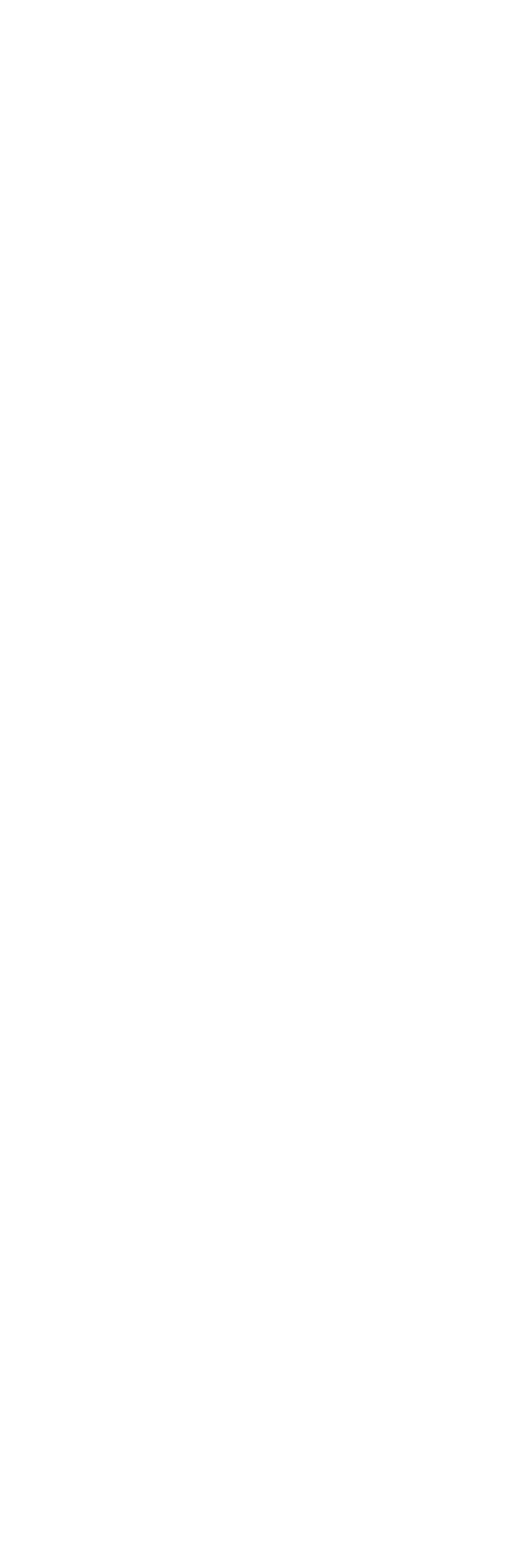
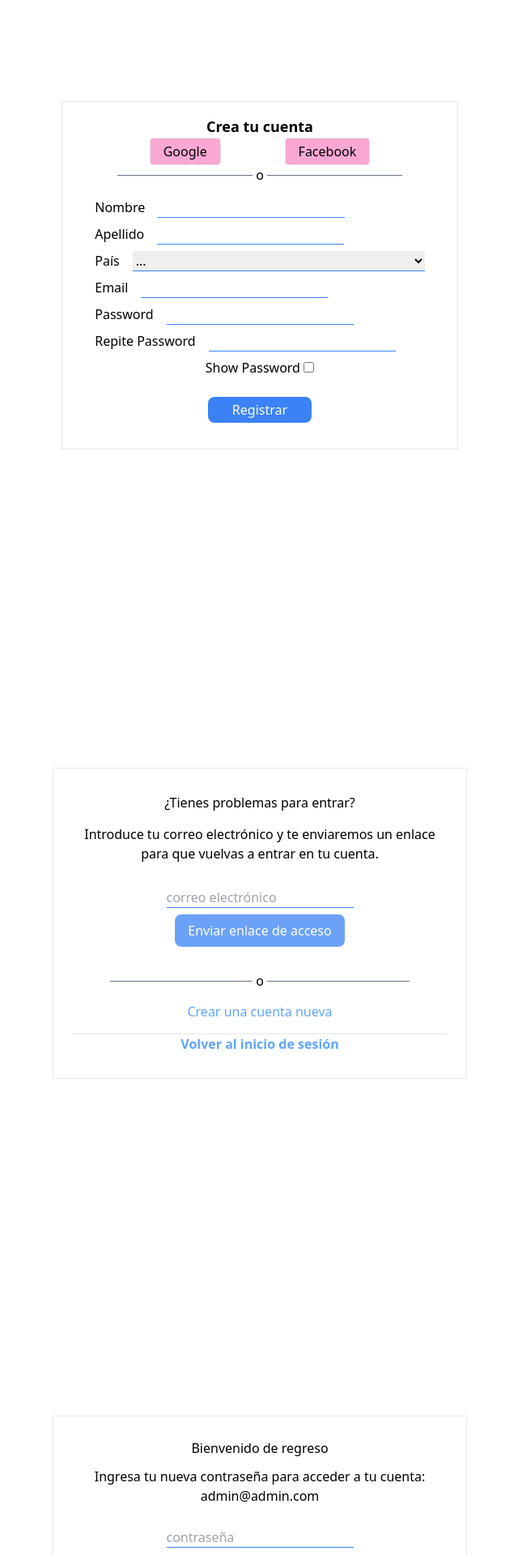
Before and after one commit to No-Country/c15-20-ft-node-react, a React (Vite) app in the folder Frontend/: page /signup in a window 1280 px wide. Shown: the part 860-2780 px from the top of the page at 81% size, without its empty margins (319-959 px from the left). Before the commit the page ends 800 px from the top, so only its background shows below. Built offline with nearby package versions, Linux system fonts and the light colour scheme.

Commit message:
realizada conexion de sign up. actualizacion de async/await. en updatePass hecha conexoin, revisemos user-crud-router el findUserById y utilizar quizas findUserByEmail

```diff
--- a/Frontend/src/App.jsx
+++ b/Frontend/src/App.jsx
@@ -1,9 +1,15 @@
 import Login from "./Pages/Login/Login";
+import SignUp from "./Pages/SignUp/SignUp";
+import ForgotPassword from "./Pages/ForgotPass/ForgotPassword";
+import UpdatePassword from "./Pages/UpdatePass/UpdatePassword";
 
 function App() {
   return (
     <>
       <Login />
+      <SignUp />
+      <ForgotPassword />
+      <UpdatePassword />
     </>
   );
 }
--- a/Frontend/src/Pages/Login/Login.jsx
+++ b/Frontend/src/Pages/Login/Login.jsx
@@ -4,6 +4,7 @@ import InputCheckbox from "./components/InputCheckbox";
 export default function Login() {
   const [inputs, setInputs] = useState({});
   const [showPassword, setShowPassword] = useState(false);
+  const [showError, setShowError] = useState(false);
   const handleChange = (event) => {
     const name = event.target.name;
     const value = event.target.value;
@@ -11,8 +12,8 @@ export default function Login() {
   };
   const handleSubmit = async (event) => {
     event.preventDefault();
-
-    fetch("http://localhost:3001/users/login/", {
+    try {
+      const response = await fetch("http://localhost:3001/users/login/", {
         method: "POST",
         headers: {
           "Content-Type": "application/json",
@@ -21,37 +22,32 @@ export default function Login() {
           email: inputs.useremail,
           password: inputs.userpassword,
         }),
-    }).then((response) => {
-      if (!response) {
-        console.log(response);
-        alert("Error al registrar usuario");
-      } else {
-        alert("Usuario registrado");
+      });
+      const data = await response.json();
+      alert("Ingresaste!");
+      console.log(data);
+    } catch (error) {
+      console.error("Error:", error);
+      setShowError(true);
     }
-    });
+    // fetch("http://localhost:3001/users/login/", {
+    //   method: "POST",
+    //   headers: {
+    //     "Content-Type": "application/json",
+    //   },
+    //   body: JSON.stringify({
+    //     email: inputs.useremail,
+    //     password: inputs.userpassword,
+    //   }),
+    // }).then((response) => {
+    //   if (!response) {
+    //     console.log(response);
+    //     alert("Error. Usuario no registrado");
+    //   } else {
+    //     alert("Ingresaste!");
+    //   }
+    // });
   };
-  // const response = await fetch('http://localhost:3000/login', {
-  //   method: 'POST',
-  //   headers: {
-  //     'Content-Type': 'application/json',
-  //   },
-  //   body: JSON.stringify(inputs),
-  // });
-  // if (response.ok) {
-  //   const { token } = await response.json();
-  //   localStorage.setItem('authToken', token);
-  // } else {
-  //   alert('Error: Las credenciales de usuario no son correctas');
-  // }
-  // alert(inputs.useremail + " " + inputs.userpassword);
-  // if (
-  //   inputs.useremail === PREDEFINEDUSER.useremail &&
-  //   inputs.userpassword === PREDEFINEDUSER.userpassword
-  // ) {
-  //   alert("Inicio de sesión exitoso");
-  // } else {
-  //   alert("Error: Las credenciales de usuario no son correctas");
-  // }
 
   return (
     <div className='flex flex-col w-100 h-screen justify-center items-center space-y-2'>
@@ -83,15 +79,6 @@ export default function Login() {
               className='border-b border-blue-500 outline-0 focus:border-pink-500'
             />
           </label>
-          {/* <label htmlFor='check' className=' pb-4'>
-            Show Password{" "}
-            <input
-              id='check'
-              type='checkbox'
-              value={showPassword}
-              onChange={() => setShowPassword((prev) => !prev)}
-            />
-          </label> */}
           <InputCheckbox
             showPassword={showPassword}
             setShowPassword={setShowPassword}
@@ -102,6 +89,11 @@ export default function Login() {
           >
             Login
           </button>
+          {showError && (
+            <p className='text-red-500 text-sm'>
+              Usuario o contraseña incorrectos
+            </p>
+          )}
         </form>
         <div className='flex flex-row justify-around w-4/5 h-fit mx-auto space-x-1'>
           <span className=' h-px bg-slate-500 top-3 block grow shrink align-middle relative'></span>
--- a/Frontend/src/Pages/SignUp/SignUp.jsx
+++ b/Frontend/src/Pages/SignUp/SignUp.jsx
@@ -5,6 +5,7 @@ import SelectCountry from "./components/SelectCountry";
 
 export default function SignUp() {
   const [inputs, setInputs] = useState({});
+  const [country, setCountry] = useState("");
   const [email, setEmail] = useState("");
   const [password, setPassword] = useState("");
   const [repeatPassword, setRepeatPassword] = useState("");
@@ -19,6 +20,9 @@ export default function SignUp() {
     const value = event.target.value;
     setInputs((values) => ({ ...values, [name]: value }));
   };
+  const checkCountry = (value) => {
+    setCountry(value);
+  };
   const checkEmail = (event) => {
     const value = event.target.value;
     //validar en la base de datos si ya hay un email registrado
@@ -26,14 +30,6 @@ export default function SignUp() {
   };
   const checkPassword = (e) => {
     setPassword(e.target.value);
-    // const value = e.target.value;
-    // const validate = PSW_REGEX.test(value);
-    // if (!validate) {
-    //   return console.log("contraseña no valida");
-    // } else {
-    //   setPassword(value);
-    // }
-    //validar que tenga al menos 8 caracteres, una mayuscula, una minuscula y un numero
   };
   const handleSubmit = async (event) => {
     event.preventDefault();
@@ -42,6 +38,32 @@ export default function SignUp() {
         "La contraseña debe tener al menos 8 caracteres, una minúscula, una mayúscula, un número y un caracter especial"
       );
       return;
+    }
+    try {
+      const response = await fetch("http://localhost:3001/users/register/", {
+        method: "POST",
+        headers: {
+          "Content-Type": "application/json",
+        },
+        body: JSON.stringify({
+          name: inputs.username,
+          lastname: inputs.userlastname,
+          country: country,
+          email: email,
+          password: password,
+        }),
+      });
+      if (response.ok) {
+        const data = await response.json();
+        console.log(data);
+        alert("Usuario creado!");
+      } else {
+        const error = await response.json();
+        console.log(error);
+        alert("Error. Usuario no registrado");
+      }
+    } catch (error) {
+      console.error("Error:", error);
     }
   };
 
@@ -92,7 +114,7 @@ export default function SignUp() {
           </label>
           <label htmlFor='usercountry' className=' self-start  space-x-4'>
             <p className='inline w-1/4'>País</p>
-            <SelectCountry />
+            <SelectCountry country={country} onChange={checkCountry} />
           </label>
           <label htmlFor='useremail' className=' self-start  space-x-4'>
             <p className='inline w-1/4'>Email</p>
@@ -145,12 +167,12 @@ export default function SignUp() {
             Registrar
           </button>
           {errorMessage && (
-            <p className='error text-sm text-slate-500 text-center'>
+            <p className='error text-sm text-red-500 text-center w-80'>
               {errorMessage}
             </p>
           )}
           {disabledCheck && (
-            <p className='error text-sm text-slate-500'>
+            <p className='error text-sm text-red-500'>
               Las contraseñas no coinciden
             </p>
           )}
--- a/Frontend/src/Pages/SignUp/components/SelectCountry.jsx
+++ b/Frontend/src/Pages/SignUp/components/SelectCountry.jsx
@@ -1,9 +1,17 @@
-export default function SelectCountry() {
+export default function SelectCountry({ country, onChange }) {
+  const selectCountry = (event) => {
+    const country = event.target.value;
+    console.log(country);
+    onChange(country);
+  };
   return (
     <select
       id='usercountry'
       name='usercountry'
       className='border-b border-blue-500 outline-0 focus:border-pink-500'
+      value={country}
+      onChange={selectCountry}
+      required
     >
       <option hidden>...</option>
       <option value='Afghanistan'>Afganistán</option>
--- a/Frontend/src/Pages/UpdatePass/UpdatePassword.jsx
+++ b/Frontend/src/Pages/UpdatePass/UpdatePassword.jsx
@@ -1,7 +1,7 @@
 import { useState } from "react";
 import InputCheckbox from "../Login/components/InputCheckbox";
 import { PSW_REGEX } from "../SignUp/Register";
-const USUARIO = "usuario@ejemplo.com";
+const USUARIO = "admin@admin.com";
 
 export default function UpdatePassword({ email = USUARIO }) {
   const [password, setPassword] = useState("");
@@ -11,13 +11,33 @@ export default function UpdatePassword({ email = USUARIO }) {
   const disabledCheck =
     password && repeatPassword && password !== repeatPassword;
   const validate = !PSW_REGEX.test(password);
-  const handleUpdatePassword = (event) => {
+  const handleUpdatePassword = async (event) => {
     event.preventDefault();
-    if (!PSW_REGEX.test(password)) {
-      setErrorMessage(
-        "La contraseña debe tener al menos 8 caracteres, una minúscula, una mayúscula, un número y un caracter especial"
+    try {
+      const response = await fetch(
+        "http://localhost:3001/users/change-password/",
+        {
+          method: "PUT",
+          headers: {
+            "Content-Type": "application/json",
+          },
+          body: JSON.stringify({
+            email: email,
+            password: password,
+          }),
+        }
       );
-      return;
+      if (response.ok) {
+        const data = await response.json();
+        console.log(data);
+        alert("Contraseña actualizada!");
+      } else {
+        setErrorMessage(
+          "La contraseña debe tener al menos 8 caracteres, una minúscula, una mayúscula, un número y un caracter especial"
+        );
+      }
+    } catch (error) {
+      console.error("Error:", error);
     }
   };
 
@@ -61,7 +81,7 @@ export default function UpdatePassword({ email = USUARIO }) {
             />
           </label>
           {disabledCheck && (
-            <p className='error text-sm text-slate-500'>
+            <p className='error text-sm text-red-500'>
               Las contraseñas no coinciden
             </p>
           )}
@@ -76,6 +96,11 @@ export default function UpdatePassword({ email = USUARIO }) {
           >
             Confirmar
           </button>
+          {errorMessage && (
+            <p className='error text-sm text-red-500 text-center w-80'>
+              {errorMessage}
+            </p>
+          )}
         </form>
       </section>
     </div>
```
Lines whose indentation alone changed are shown as unchanged.
